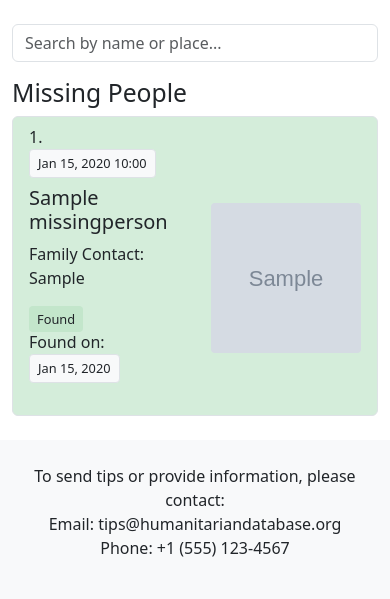
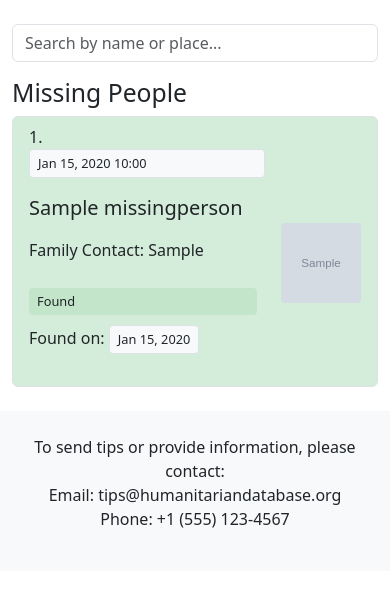
Before and after one commit to Sajeyks/humanitarian-db, a Django app: page / in a window 390 px wide. Shown: the top 599 px of the page. Run offline with Django 5.2, Linux system fonts and the light colour scheme; tables that the repository leaves empty hold one stand-in row (values such as "Sample post"); grey boxes marked "Sample" are stand-in pictures.

Commit message:
refactor: Add person details and optimize image loading in home.html
The code changes in the `home.html` file optimize the image loading by adding the `img-fluid` class to the `person-photo` and `modal-image` elements. Additionally, the `person-details` class is introduced to display person details in a column layout with a gap of 10px between each detail. These improvements enhance the performance and user experience of the website's homepage.

```diff
--- a/listings/static/listings/styles.css
+++ b/listings/static/listings/styles.css
@@ -36,3 +36,20 @@
     max-width: 100%;
     height: auto;
 }
+
+.person-details {
+    display: flex;
+    flex-direction: column;
+    gap: 10px;
+}
+.person-photo {
+    width: 100px;
+    height: 100px;
+    object-fit: cover;
+}
+@media (max-width: 575px) {
+    .person-photo {
+        width: 80px;
+        height: 80px;
+    }
+}
```
